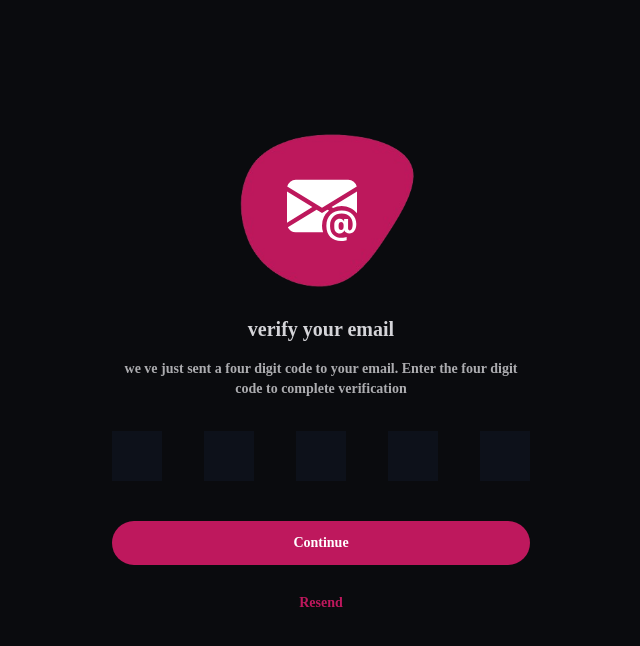
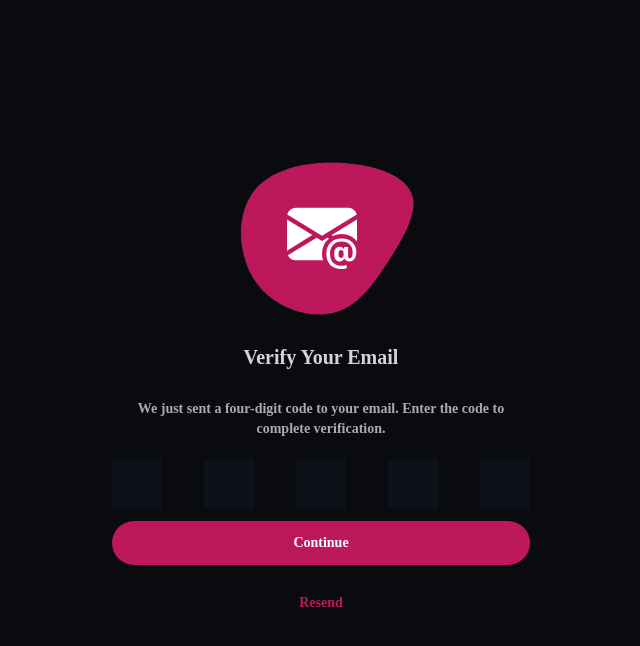
Before and after one commit to gabrielchibuike/folioxs, a Next.js app in the folder frontend/: page /auth/otp in a window 1280 px wide. Shown: the top 646 px of the page, without its empty margins (319-959 px from the left). Built offline with nearby package versions, Linux system fonts and the light colour scheme.

Commit message:
Third commit

```diff
--- a/frontend/app/auth/getStarted/page.tsx
+++ b/frontend/app/auth/getStarted/page.tsx
@@ -184,7 +184,7 @@ function GetStarted() {
       const result = await request.text();
       console.log(result);
     }
-  }, [Records, selectedFile, domain, route]);
+  }, [Records, selectedFile, route]);
 
   useEffect(() => {
     if (step == 4) {
--- a/frontend/app/auth/otp/page.tsx
+++ b/frontend/app/auth/otp/page.tsx
@@ -1,94 +1,81 @@
 "use client";
 
+import { useRef, useState } from "react";
 import Button from "@/app/Components/Button";
 import Image from "next/image";
-import { useRef, useState } from "react";
 import { BsFillEnvelopeAtFill } from "react-icons/bs";
 import AccountVerifyModel from "./AccountVerifyModel";
 import { domain } from "@/app/config/domain";
-function Otp() {
-  const [IsDisplaySuccessBox, setIsDisplaySuccessBox] = useState(false);
-  let otpcode = "";
-  // let inputs: any[] = [];
-  // for (let i = 0; i < 5; i++) {
-  //   inputs[i] = useRef(null);
-  // }
-  const [inputs] = useState(() =>
-    Array.from({ length: 5 }, () => useRef<HTMLInputElement>(null))
-  );
 
-  function handleInput(index: number) {
-    if (index == inputs.length - 1) {
-      inputs[index].current!.disabled = true;
-    } else {
-      inputs[index + 1].current?.focus();
-      inputs[index].current!.disabled = true;
+const Otp = () => {
+  const [isSuccess, setIsSuccess] = useState(false);
+  const [otp, setOtp] = useState<string[]>(Array(5).fill(""));
+  const inputRefs = useRef<HTMLInputElement[]>([]);
+
+  const handleInputChange = (index: number, value: string) => {
+    if (!/^\d?$/.test(value)) return; // Allow only digits
+
+    const newOtp = [...otp];
+    newOtp[index] = value;
+    setOtp(newOtp);
+
+    if (value && index < inputRefs.current.length - 1) {
+      inputRefs.current[index + 1]?.focus();
     }
-    return new Promise((resovle) => {
-      resovle((otpcode += inputs[index].current?.value));
-    });
-  }
-
-  async function handleVerifyOtp() {
-    const con = otpcode;
-    console.log(con);
-
-    const data = {
-      otp_code: con,
   };
 
-    const option = {
+  const handleVerifyOtp = async () => {
+    const otpCode = otp.join("");
+    console.log("OTP Entered:", otpCode);
+
+    const response = await fetch(`${domain}/api/access/verify_otp`, {
       method: "POST",
       headers: {
         "Content-Type": "application/json",
-        "x-auth-token": localStorage.getItem("AccessToken") as string,
+        "x-auth-token": localStorage.getItem("AccessToken") || "",
       },
-      body: JSON.stringify(data),
+      body: JSON.stringify({ otp_code: otpCode }),
+    });
+
+    if (response.ok) {
+      console.log(await response.text());
+      setIsSuccess(true);
+    } else {
+      console.error("OTP Verification Failed:", await response.text());
+    }
   };
 
-    const resquest = await fetch(`${domain}/api/access/verify_otp`, option);
-
-    if (resquest.ok) {
-      const result = await resquest.text();
-      setIsDisplaySuccessBox(true);
-    } else {
-      const result = await resquest.text();
-
-      console.log(result);
-    }
-  }
-
   return (
-    <>
-      <section className="w-full h-screen background p-5 flex gap-4 justify-center items-center ">
-        {IsDisplaySuccessBox == false ? (
+    <section className="w-full h-screen background p-5 flex gap-4 justify-center items-center">
+      {!isSuccess ? (
         <div className="flex flex-col justify-center items-center">
-            <div className="relative ">
-              <Image src={"/blob.png"} alt="" width={200} height={200} />
+          <div className="relative">
+            <Image src="/blob.png" alt="Blob" width={200} height={200} />
             <BsFillEnvelopeAtFill className="text-[70px] text-white absolute top-10 right-16" />
           </div>
 
-            <div className="w-full max-w-[450px] rounded-2xl space-y-3 max-lg:bg-[transparent] p-4 ">
-              <div>
+          <div className="w-full max-w-[450px] rounded-2xl space-y-3 p-4">
             <h1 className="background-text py-2 font-semibold text-center text-xl">
-                  {" "}
-                  verify your email
+              Verify Your Email
             </h1>
-                <p className="surface-text font-semibold py-2  text-sm text-center">
-                  we ve just sent a four digit code to your email. Enter the
-                  four digit code to complete verification
+            <p className="surface-text font-semibold py-2 text-sm text-center">
+              We just sent a four-digit code to your email. Enter the code to
+              complete verification.
             </p>
-              </div>
-              <div className="space-y-  w-full flex flex-col justify-center">
+
             <div className="flex justify-between my-3">
-                  {inputs.map((loop, index) => (
+              {otp.map((digit, index) => (
                 <input
+                  key={index}
                   type="text"
                   maxLength={1}
-                      ref={loop}
-                      onChange={() => handleInput(index)}
-                      className={`surface surface-text w-[50px] h-[50px] text-center outline-none focus:border focus:border-pink-700 `}
-                      key={index}
+                  // @ts-ignore
+                  ref={(el: HTMLInputElement) =>
+                    (inputRefs.current[index] = el!)
+                  }
+                  value={digit}
+                  onChange={(e) => handleInputChange(index, e.target.value)}
+                  className="surface surface-text w-[50px] h-[50px] text-center outline-none focus:border focus:border-pink-700"
                 />
               ))}
             </div>
@@ -96,19 +83,15 @@ function Otp() {
             <div className="space-y-4 flex flex-col justify-center my-7">
               <Button
                 type="submit"
-                    btn_text={"Continue"}
+                btn_text="Continue"
                 additionalclass="p-3"
                 handleClick={handleVerifyOtp}
-                    // disabled={disabledBtn}
               />
               <Button
                 type="submit"
-                    btn_text={"Resend"}
+                btn_text="Resend"
                 additionalclass="p-3 !bg-transparent !text-pink-700"
-                    // handleClick={handleSubmit}
-                    // disabled={disabledBtn}
               />
-                </div>
             </div>
           </div>
         </div>
@@ -116,8 +99,7 @@ function Otp() {
         <AccountVerifyModel />
       )}
     </section>
-    </>
   );
-}
+};
 
 export default Otp;
```
Also changed, not shown: frontend/test.txt (added). Lines whose indentation alone changed are shown as unchanged.
